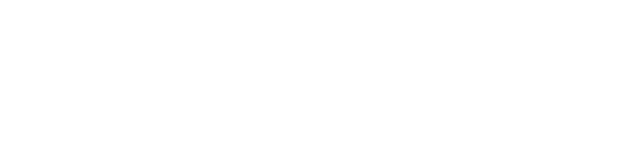
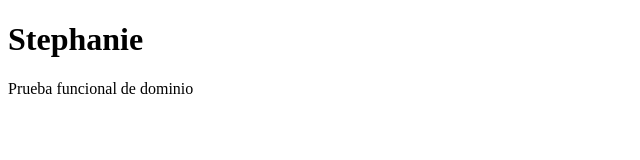
Before and after one commit to dddigitalCL/Boda.S-M, a plain HTML site: page index.html in a window 1280 px wide. Shown: the whole page, without its empty margins (0-640 px from the left). Drawn offline with Linux system fonts and the light colour scheme.

Commit message:
Actualización de prueba
Actualización de prueba

```diff
--- a/index.html
+++ b/index.html
@@ -6,6 +6,7 @@
     <title>Matriminio Stephanie & M</title>
 </head>
 <body>
-    <title> Hola Mundo.. </title>
+    <h1> Stephanie </h1>
+    <p>Prueba funcional de dominio </p>
 </body>
 </html>
```
